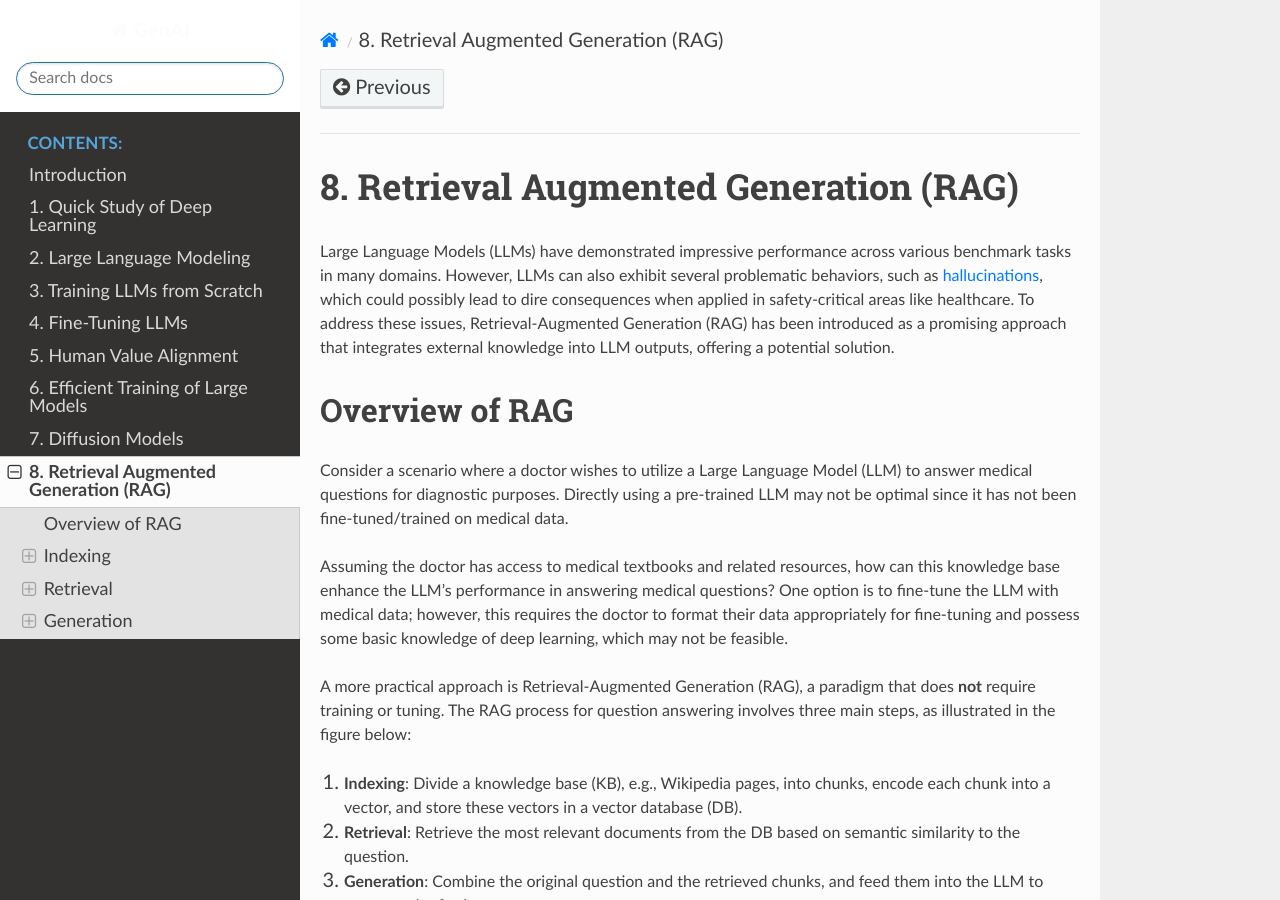
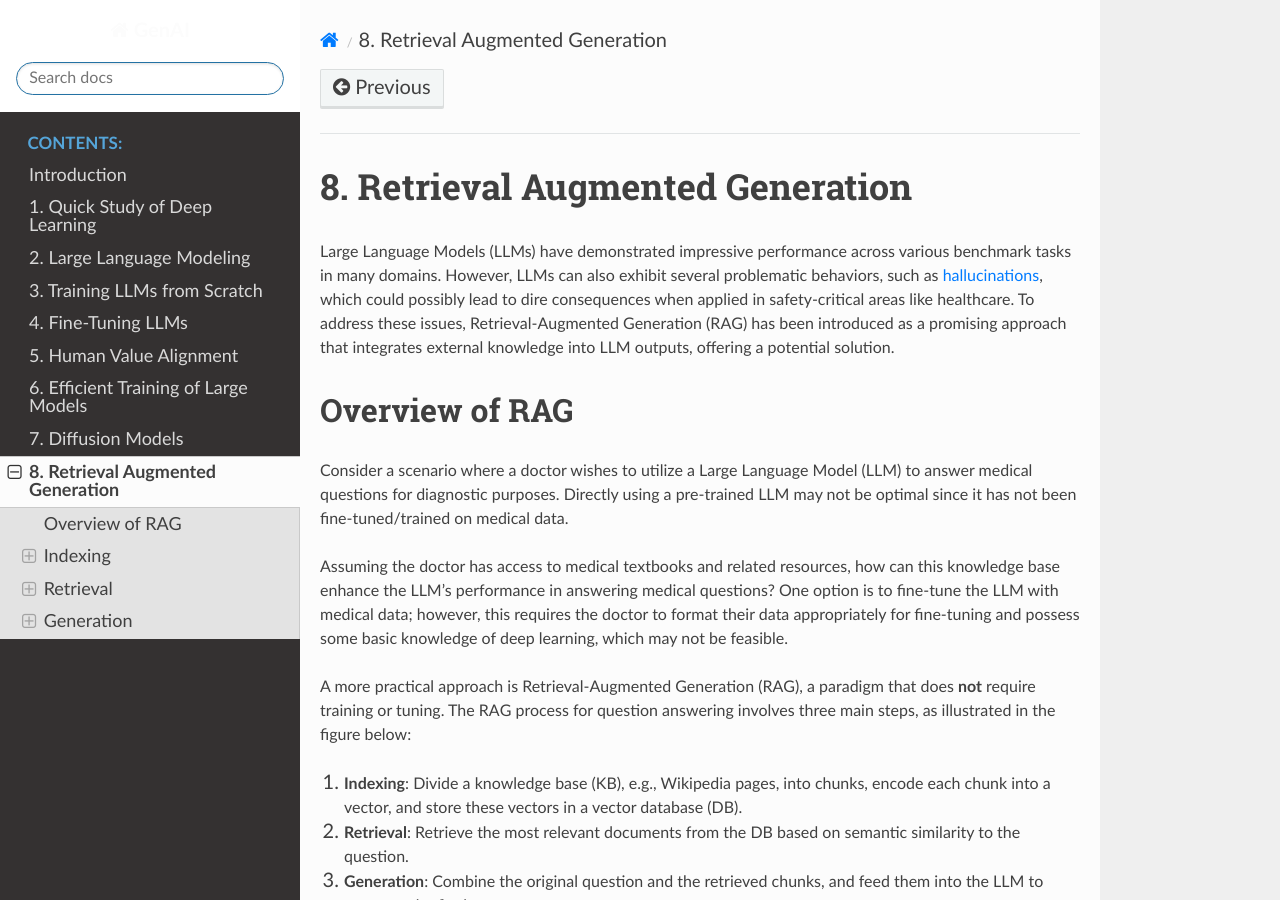
Before and after one commit to JieGroup/GenAI, a Sphinx documentation site: the page built from docs/rag/index.md, in a window 1280 px wide and 900 px high. Built offline with Sphinx 7.4.7 and the Read the Docs theme 3.1.0, drawn with Linux system fonts in a browser that asks for light colours; formulas are drawn with MathJax 3.

Commit message:
minor fix rag

```diff
--- a/docs/rag/index.md
+++ b/docs/rag/index.md
@@ -1,4 +1,4 @@
-# 8. Retrieval Augmented Generation (RAG)
+# 8. Retrieval Augmented Generation
 
 Large Language Models (LLMs) have demonstrated impressive performance across various benchmark tasks in many domains. However, LLMs can also exhibit several problematic behaviors, such as [hallucinations](https://dl.acm.org/doi/full/10.1145/3571730?casa_token=0uwWXVL3Y4wAAAAA%3A6jp4nvXW59LfjKW0jHbHVOfNI6JRROYs-nb-9dMgq12Kn4TcIE4TesjC8ek0nHxdX_RaJNp9XRHo5g), which could possibly lead to dire consequences when applied in safety-critical areas like healthcare. To address these issues, Retrieval-Augmented Generation (RAG) has been introduced as a promising approach that integrates external knowledge into LLM outputs, offering a potential solution.
 
```
